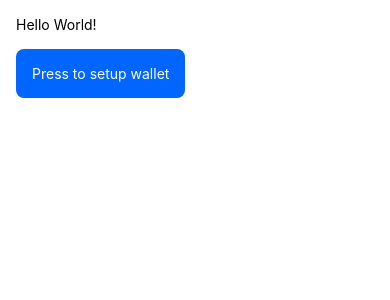
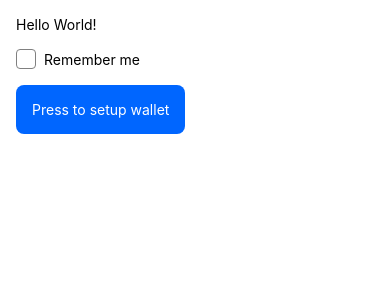
Before and after one commit to juanmanso/rn-walletconnect, a React Native app: screen /Onboarding in a window 390 px wide. Shown: the top 300 px of the page. Built offline with nearby package versions, Linux system fonts and the light colour scheme; what @walletconnect/core would draw is missing.

Commit message:
feat: add minimal remember me button to onboarding ui

```diff
--- a/src/screens/OnboardingScreen.tsx
+++ b/src/screens/OnboardingScreen.tsx
@@ -1,5 +1,5 @@
 import React, { PropsWithChildren, useState } from 'react';
-import { StyleSheet, TouchableOpacity } from 'react-native';
+import { StyleSheet, TouchableOpacity, View } from 'react-native';
 
 import { useWalletContext } from '../context/walletContext';
 import { RootStackScreenProps } from '../navigation';
@@ -10,6 +10,7 @@ export const OnboardingScreen = ({
 }: PropsWithChildren<RootStackScreenProps<'Onboarding'>>) => {
   const { initContext, wallet, web3Wallet } = useWalletContext();
   const [loadingWallet, setLoadingWallet] = useState(false);
+  const [shouldRememberUser, setShouldRememberUser] = useState(false);
 
   const isInit = !!web3Wallet && !!wallet;
   const handleOnPress = async () => {
@@ -23,6 +24,10 @@ export const OnboardingScreen = ({
       .finally(() => navigation.navigate('Main'));
   };
 
+  const handleRememberMe = () => {
+    setShouldRememberUser(prevState => !prevState);
+  };
+
   const buttonText = isInit
     ? 'Wallet Ready 🚀'
     : loadingWallet
@@ -32,6 +37,12 @@ export const OnboardingScreen = ({
   return (
     <Content containerStyle={styles.container}>
       <ThemedText>Hello World!</ThemedText>
+      <TouchableOpacity onPress={handleRememberMe} style={styles.row}>
+        <View
+          style={[styles.box, shouldRememberUser && styles.blueBackgroundColor]}
+        />
+        <ThemedText>Remember me</ThemedText>
+      </TouchableOpacity>
       <TouchableOpacity onPress={handleOnPress} style={styles.button}>
         <ThemedText style={styles.whiteText}>{buttonText}</ThemedText>
       </TouchableOpacity>
@@ -54,4 +65,19 @@ const styles = StyleSheet.create({
   whiteText: {
     color: 'white',
   },
+  row: {
+    flexDirection: 'row',
+    gap: 8,
+    alignItems: 'center',
+  },
+  box: {
+    borderRadius: 4,
+    borderWidth: 1,
+    borderColor: 'gray',
+    width: 20,
+    height: 20,
+  },
+  blueBackgroundColor: {
+    backgroundColor: '#0066FF',
+  },
 });
```
